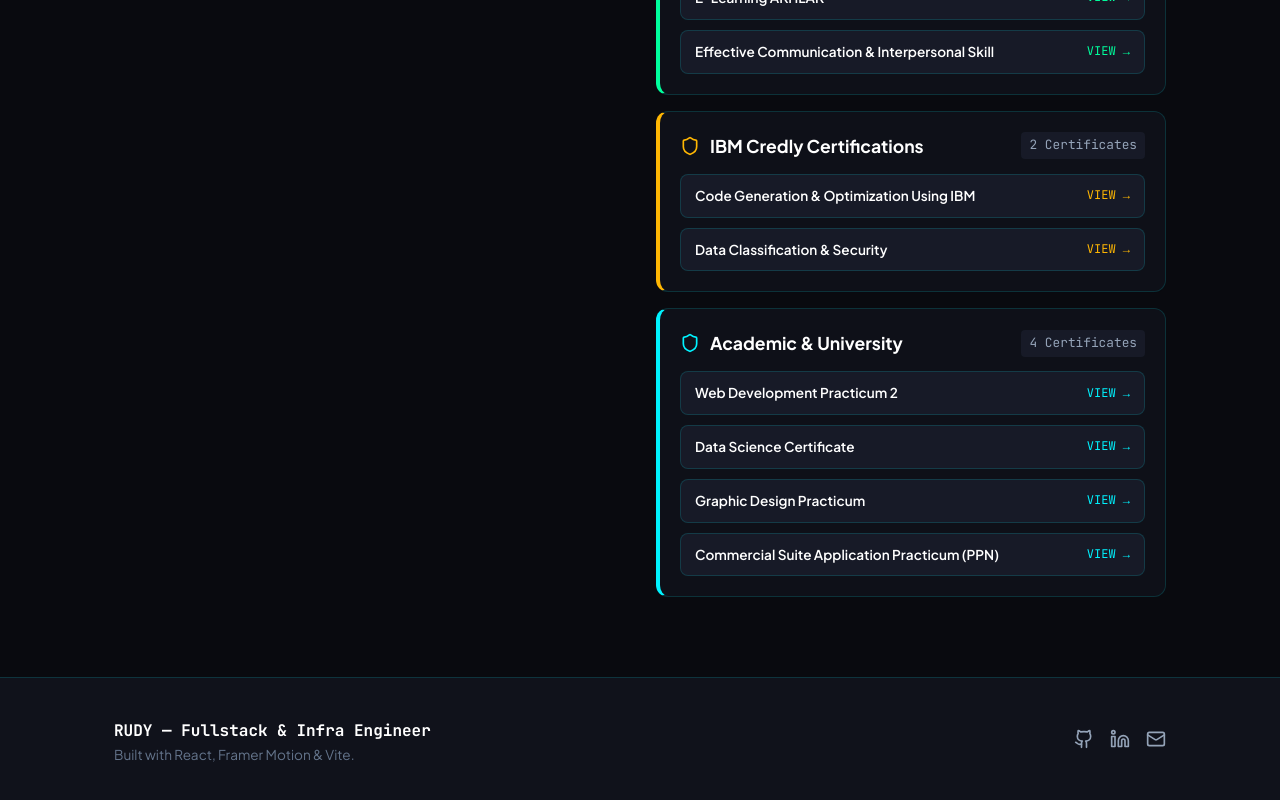
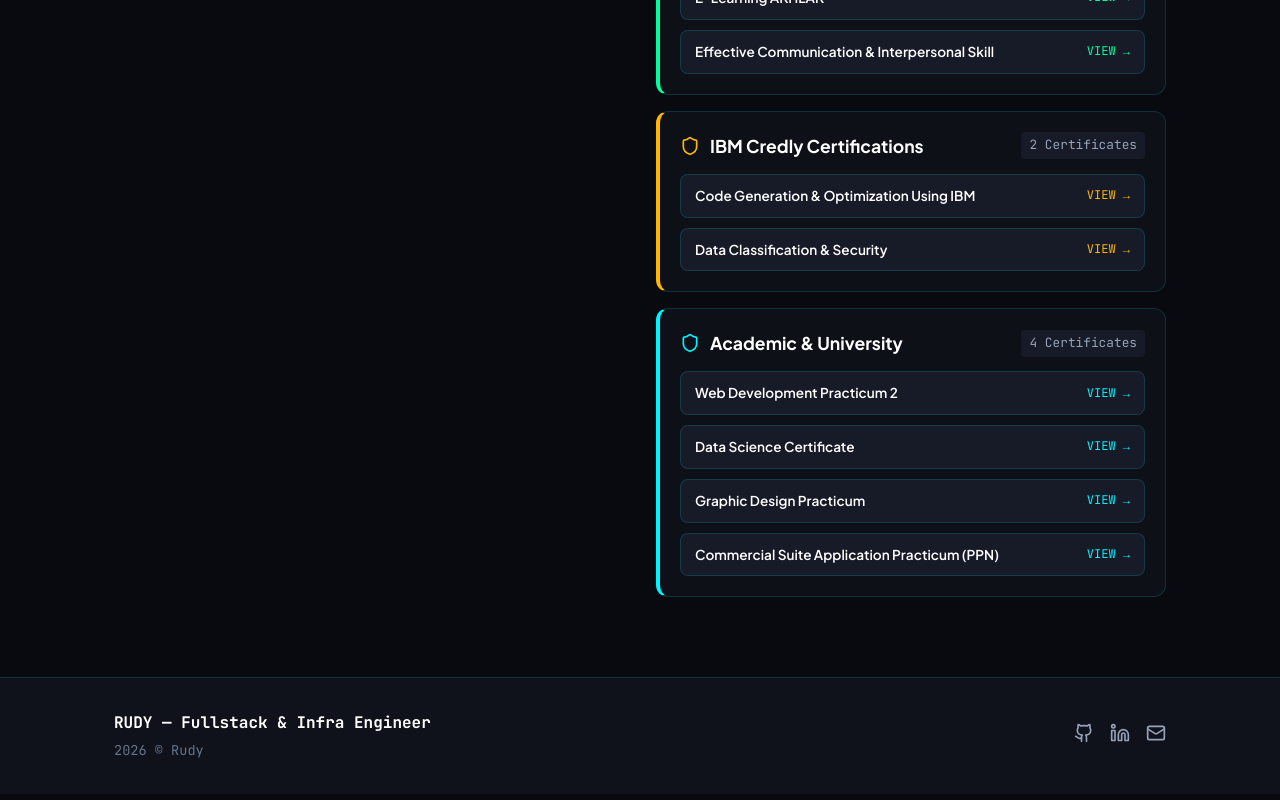
Before and after one commit to rudy0317/rudy-dev, a React (Vite) app: page / in a window 1280 px wide. Shown: the part 5712-6512 px from the top of the page. Built offline with nearby package versions, Linux system fonts and the light colour scheme.

Commit message:
style(footer): simplify footer text to clean 2026 copyright notice

```diff
--- a/src/App.tsx
+++ b/src/App.tsx
@@ -761,11 +761,11 @@ export const App: React.FC = () => {
       </section>
 
       {/* FOOTER */}
-      <footer style={{ padding: '40px 0', borderTop: '1px solid var(--border)', background: 'var(--surface)' }}>
+      <footer style={{ padding: '32px 0', borderTop: '1px solid var(--border)', background: 'var(--surface)' }}>
         <div className="container" style={{ display: 'flex', justifyContent: 'space-between', alignItems: 'center', flexWrap: 'wrap', gap: '16px' }}>
           <div>
-            <div style={{ fontFamily: 'var(--font-mono)', fontWeight: 700 }}>RUDY — Fullstack & Infra Engineer</div>
-            <div style={{ fontSize: '0.85rem', color: 'var(--text-muted)' }}>Built with React, Framer Motion & Vite.</div>
+            <div style={{ fontFamily: 'var(--font-mono)', fontWeight: 700, color: 'var(--text-primary)' }}>RUDY — Fullstack & Infra Engineer</div>
+            <div style={{ fontSize: '0.85rem', color: 'var(--text-muted)', fontFamily: 'var(--font-mono)', marginTop: '4px' }}>2026 &copy; Rudy</div>
           </div>
 
           <div style={{ display: 'flex', gap: '16px' }}>
```
